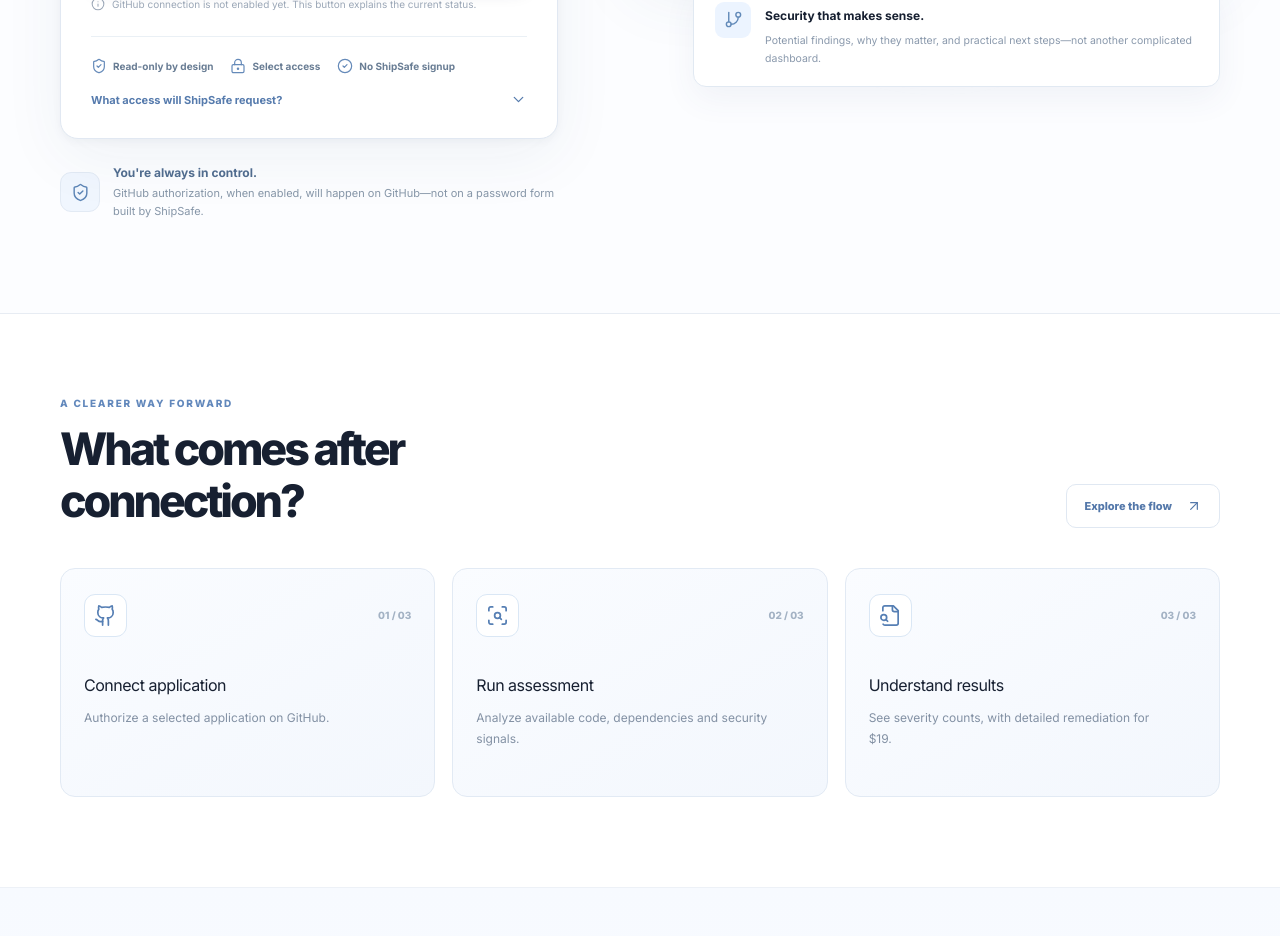
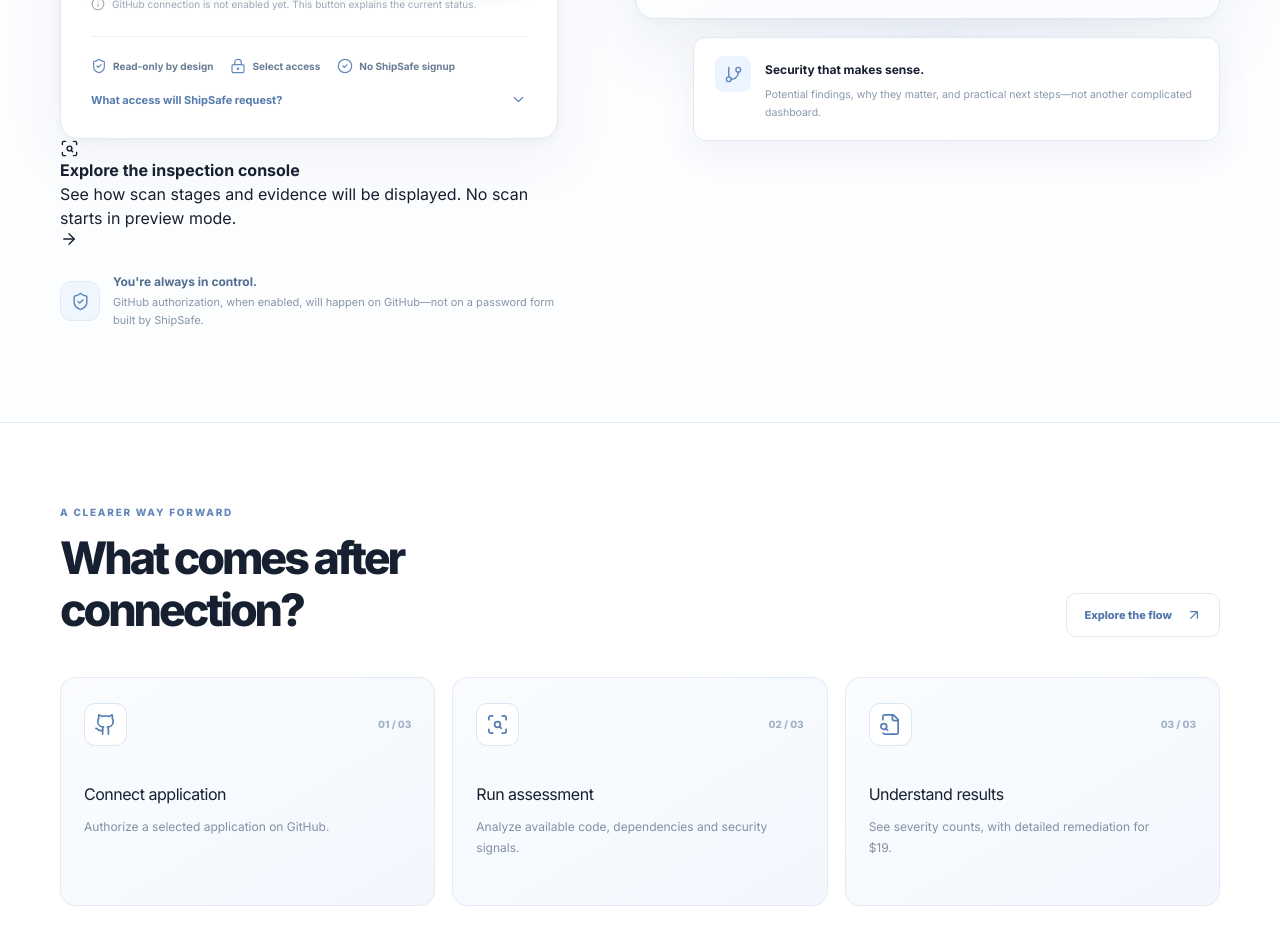
Before and after one commit to helloskyorigin/Safe-sure, a Next.js app: page /assess in a window 1280 px wide. Shown: the part 880-1816 px from the top of the page. Built offline with nearby package versions, Linux system fonts and the light colour scheme.

Commit message:
feat(scan): add explicit preview link from application connection

```diff
--- a/components/AssessmentStart.tsx
+++ b/components/AssessmentStart.tsx
@@ -118,6 +118,12 @@ export default function AssessmentStart() {
                 </AnimatePresence>
               </motion.section>
 
+              <div className="assess-scan-preview">
+                <span className="assess-scan-preview-icon"><ScanSearch size={19}/></span>
+                <div><strong>Explore the inspection console</strong><p>See how scan stages and evidence will be displayed. No scan starts in preview mode.</p></div>
+                <Link href="/assess/scanning" aria-label="Preview scanning workspace"><ArrowRight size={18}/></Link>
+              </div>
+
               <motion.div className="assess-microtrust" {...entrance(.24)}>
                 <div className="assess-microtrust-icon"><ShieldCheck size={19}/></div>
                 <p><strong>You're always in control.</strong><br/>GitHub authorization, when enabled, will happen on GitHub—not on a password form built by ShipSafe.</p>
```
